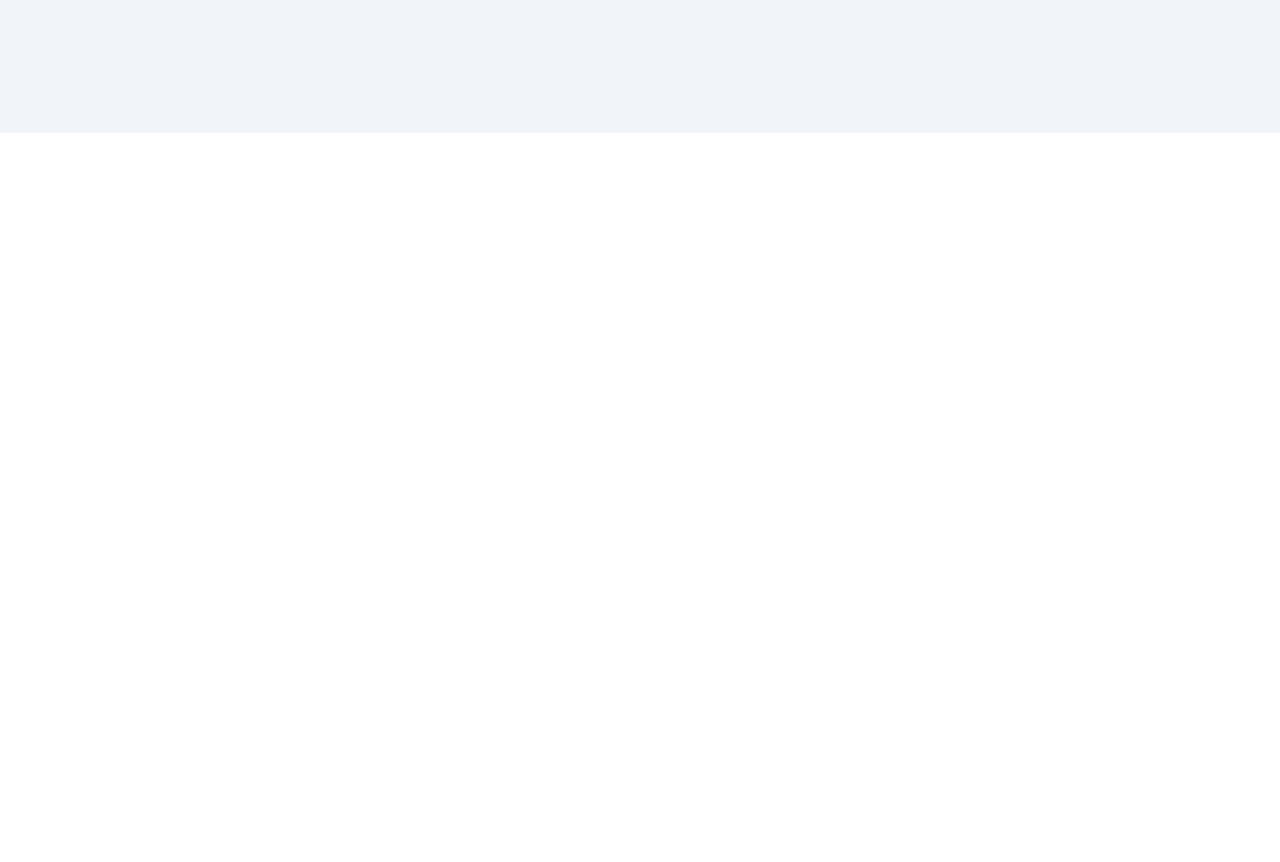
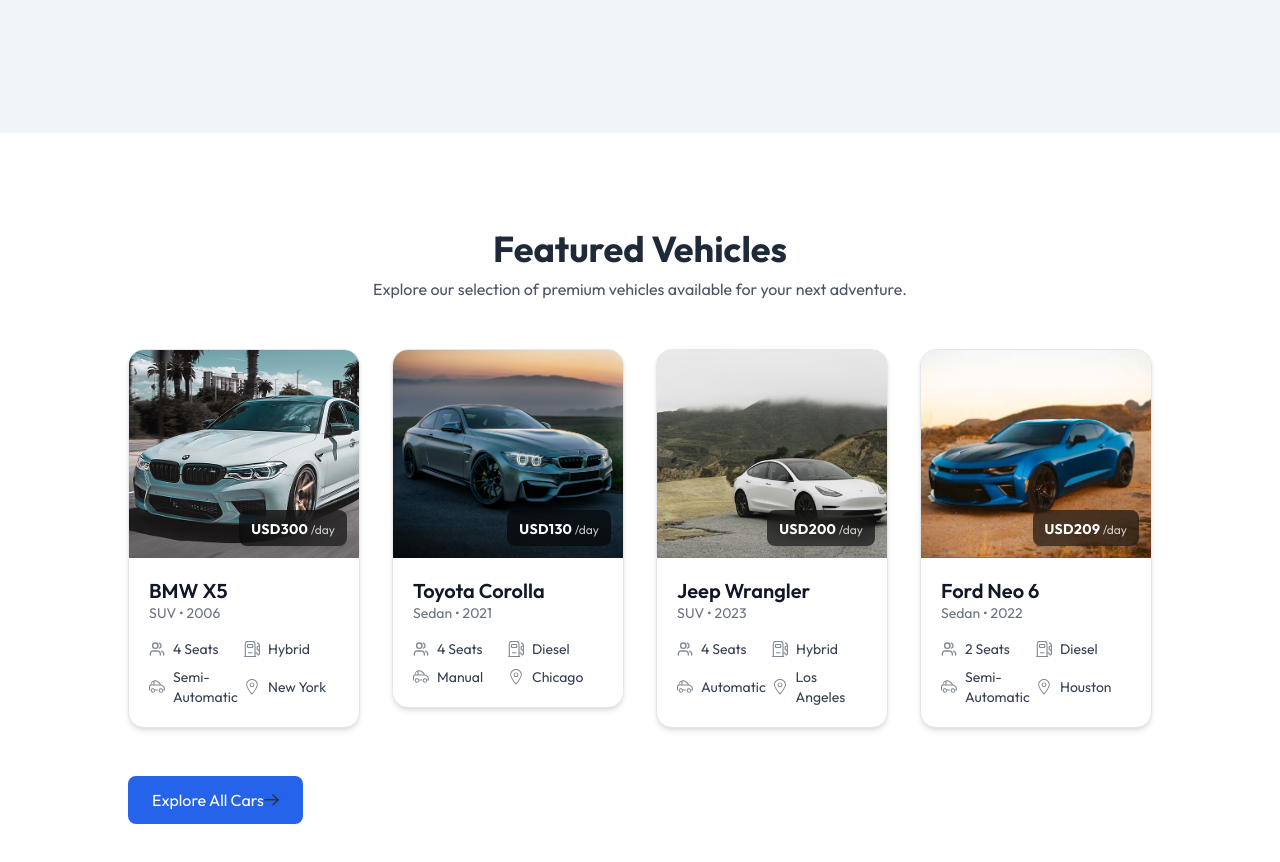
Before and after one commit to TechySuryansh/CarRental, a React (Vite) app in the folder client/: page / in a window 1280 px wide. Shown: the part 740-1602 px from the top of the page. Before the commit the page ends 873 px from the top, so only its background shows below. Built offline with nearby package versions, Linux system fonts and the light colour scheme.

Commit message:
added featured sections fro cars

```diff
--- /dev/null
+++ b/client/src/components/Banner.jsx
@@ -0,0 +1,15 @@
+import React from 'react'
+import { assets } from '../assets/assets'
+
+export const Banner = () => {
+  return (
+    <div classNameclassName='flex flex-col md:flex-row md:items-start items-center
+    justify-between px-8 min-md:p1-14 pt-10 bg-gradient-to-r from-[#0558FE] to-[#A9CFFF] max-w-6x1
+    mx-3 md:mx-auto rounded-2x1 overflow-hidden'>
+        <div>
+            <h2>Do you own a luxury car</h2>
+        </div>
+        <img src={assets.banner_car_image} alt="car" className='max-h-45 mt-10'></img>
+    </div>
+  )
+}
--- a/client/src/components/CarCard.jsx
+++ b/client/src/components/CarCard.jsx
@@ -1,17 +1,74 @@
-import React from 'react'
+import React, { use } from 'react'
+import { assets } from '../assets/assets'
+import { useNavigate } from 'react-router-dom';
 
 const CarCard = ({car}) => {
+  const currency = import.meta.env.VITE_CURRENCY || 'USD';
+  const navigate=useNavigate()
+
   return (
-    <div className='group rounded-xl overflow-hidden shadow-lg hover:-translate-y-1 transition-all duration-500 cursor-pointer'>
+    <div onClick={()=>{navigate(`/car-details/${car._id}`); scrollTo(0,0);}}
+    className='group rounded-2xl overflow-hidden border border-gray-200 bg-white shadow-md hover:shadow-2xl hover:-translate-y-2 transition-all duration-500 cursor-pointer'>
 
-       <div >
-        <img src={car.image} alt="Car Image" className='w-full h-full object-cover transition-transform duration-500 group-hover:scale-105'/>
-        {car.isAvailable && <p className='absolute top-4 left-4 bg-primary/90 text-white text-xs px-2.5 py-1 rounded-full'>Available Now</p>}
-        <div className='absolute bottom-4 right-4 bg-black/80 blackdrop-blur-sm text-white px-3 py-2 rounded-lg'>
+       {/* Image Section */}
+       <div className='relative h-52 overflow-hidden'>
+        <img
+          src={car.image}
+          alt={car.model}
+          className='w-full h-full object-cover transition-transform duration-500 group-hover:scale-110'
+        />
+
+        {car.isAvailable && (
+          <p className='absolute top-3 left-3 bg-green-600 text-white text-[10px] px-3 py-1 font-medium rounded-full shadow-md'>
+            Available Now
+          </p>
+        )}
+
+        <div className='absolute bottom-3 right-3 bg-black/60 backdrop-blur-md text-white px-3 py-1.5 rounded-lg shadow-lg'>
+          <span className='font-bold tracking-wide text-sm'>{currency}{car.pricePerDay}</span>
+          <span className='text-xs opacity-75'> /day</span>
+        </div>
+       </div>
+
+
+       {/* Content */}
+       <div className='p-5'>
+          <div className='mb-2'>
+            <h3 className='text-xl font-semibold text-gray-900 leading-tight'>
+              {car.brand} {car.model}
+            </h3>
+            <p className='text-sm text-gray-500'>
+              {car.category} • {car.year}
+            </p>
+          </div>
+
+        {/* Features Row */}
+        <div className='mt-4 grid grid-cols-2 gap-y-2 text-sm text-gray-700'>
+
+          <div className='flex items-center'>
+            <img src={assets.users_icon} alt="" className='h-4 w-4 mr-2 opacity-70'/>
+            <span>{car.seating_capacity} Seats</span>
+          </div>
+
+          <div className='flex items-center'>
+            <img src={assets.fuel_icon} alt="" className='h-4 w-4 mr-2 opacity-70'/>
+            <span>{car.fuel_type}</span>
+          </div>
+
+          <div className='flex items-center'>
+            <img src={assets.car_icon} alt="" className='h-4 w-4 mr-2 opacity-70'/>
+            <span>{car.transmission}</span>
+          </div>
+
+          <div className='flex items-center'>
+            <img src={assets.location_icon} alt="" className='h-4 w-4 mr-2 opacity-70'/>
+            <span>{car.location}</span>
+          </div>
 
         </div>
        </div>
-        </div>
+
+    </div>
   )
 }
 
--- /dev/null
+++ b/client/src/components/FeaturedSection.jsx
@@ -0,0 +1,67 @@
+// import React, { use } from 'react'
+// import { Title } from './Title'
+// import {dummyCarData} from '../assets/assets.js'
+// import CarCard from './CarCard'
+// import { useNavigate } from 'react-router-dom'
+// export const FeaturedSection = () => {
+
+//     const navigate=useNavigate();
+//   return (
+//     <div className='flest flex-col items-center py-24 px-6 md:px-16 lg:px-24 xl:px-32'>
+//         <div>
+//         <Title title="Featured Vehicles" subtitle="Explore our selection of premium vehicles available for your next adventure."/>
+
+//         </div>
+//         <div className='mt-12 grid grid-cols-1 sm:grid-cols-2 md:grid-cols-3 lg:grid-cols-4 gap-8'>
+//             {dummyCarData.slice(0,6).map((car) => (
+//                 <div key={car._id}>
+//                     <CarCard car={car}/>
+
+//                 </div>
+
+//             ))}
+
+//         </div>
+//         <button onClick={()=>{
+//             navigate("/cars"); scrollTo(0,0);
+//         }} className='mt-12 inline-flex items-center bg-primary text-white px-6 py-3 rounded-lg hover:bg-primary-dark transition-colors duration-300'>
+//             Explore All Cars <img src={assets.arrow_icon} alt="arrow"></img>
+//         </button>
+//     </div>
+//   )
+// }
+import React from 'react'
+import { Title } from './Title'
+import { dummyCarData, assets } from '../assets/assets.js'
+import CarCard from './CarCard'
+import { useNavigate } from 'react-router-dom'
+
+
+export const FeaturedSection = () => {
+
+    const navigate = useNavigate();
+
+    return (
+        <div className='flest flex-col items-center py-24 px-6 md:px-16 lg:px-24 xl:px-32'>
+            <div>
+                <Title title="Featured Vehicles" subtitle="Explore our selection of premium vehicles available for your next adventure."/>
+            </div>
+
+            <div className='mt-12 grid grid-cols-1 sm:grid-cols-2 md:grid-cols-3 lg:grid-cols-4 gap-8'>
+                {dummyCarData.slice(0,6).map((car) => (
+                    <div key={car._id}>
+                        <CarCard car={car}/>
+                    </div>
+                ))}
+            </div>
+
+            <button onClick={() => {
+                navigate("/cars");
+                window.scrollTo(0,0);
+            }}
+            className='mt-12 inline-flex items-center bg-primary text-white px-6 py-3 rounded-lg hover:bg-primary-dark transition-colors duration-300'>
+                Explore All Cars <img src={assets.arrow_icon} alt="arrow"/>
+            </button>
+        </div>
+    )
+}
--- /dev/null
+++ b/client/src/components/Title.jsx
@@ -0,0 +1,11 @@
+import React from 'react'
+
+export const Title = ({title,subtitle,align}) => {
+  return (
+    <div className={`flex flex-col items-center text-center justify-center ${align === 'left' ? 'items-start text-left' : align === 'right' ? 'items-end text-right' : '' }`}>
+        <h1 className='text-3xl sm:text-4xl font-bold text-gray-800'>{title}</h1>
+        <p className='mt-2 text-gray-600 max-w-xl'>{subtitle}</p>
+
+    </div>
+  )
+}
--- a/client/src/pages/Home.jsx
+++ b/client/src/pages/Home.jsx
@@ -1,10 +1,12 @@
 import React from 'react'
 import { Hero } from '../components/Hero'
+import { FeaturedSection } from '../components/FeaturedSection'
 
 export const Home = () => {
   return (
     <>
     <Hero/>
+    <FeaturedSection/>
     </>
   )
 }
```
